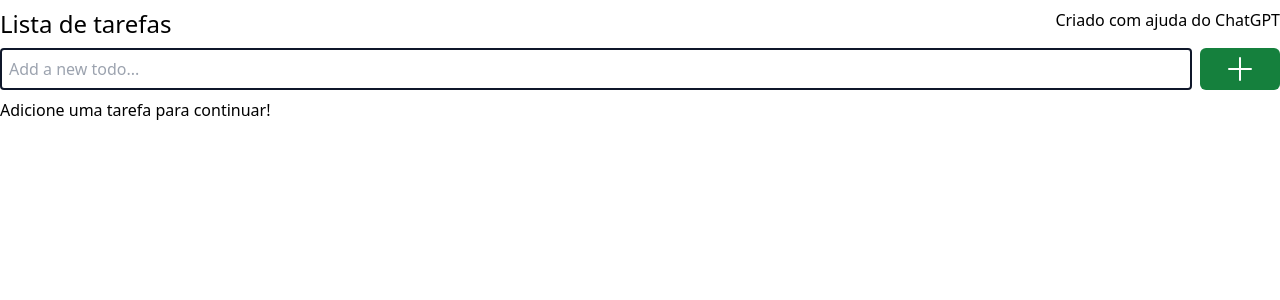
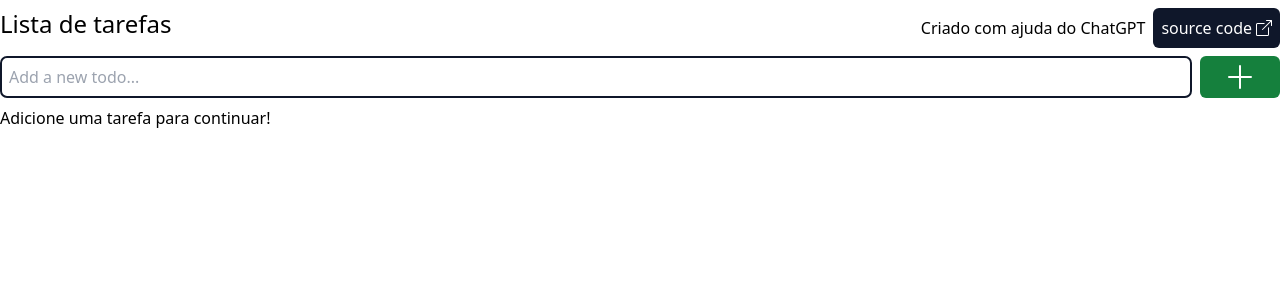
Before and after one commit to guidani/vuejs-todo, a Vue app: page / in a window 1280 px wide. Shown: the top 300 px of the page. Built offline with nearby package versions, Linux system fonts and the light colour scheme.

Commit message:
adicionado link para o repositorio

```diff
--- a/src/App.vue
+++ b/src/App.vue
@@ -45,7 +45,7 @@ onMounted(() => {
             type="text"
             v-model="store.newTodo"
             placeholder="Add a new todo..."
-            class="outline-1 outline-slate-900 border pl-2 py-2 flex-1"
+            class="outline-1 outline-slate-900 border pl-2 py-2 flex-1 rounded-md"
             ref="myInput"
           />
           <button
--- /dev/null
+++ b/src/components/ExternalLinkIcon.vue
@@ -0,0 +1,23 @@
+<template>
+  <svg
+    xmlns="http://www.w3.org/2000/svg"
+    width="16"
+    height="16"
+    fill="currentColor"
+    class="bi bi-box-arrow-up-right"
+    viewBox="0 0 16 16"
+  >
+    <path
+      fill-rule="evenodd"
+      d="M8.636 3.5a.5.5 0 0 0-.5-.5H1.5A1.5 1.5 0 0 0 0 4.5v10A1.5 1.5 0 0 0 1.5 16h10a1.5 1.5 0 0 0 1.5-1.5V7.864a.5.5 0 0 0-1 0V14.5a.5.5 0 0 1-.5.5h-10a.5.5 0 0 1-.5-.5v-10a.5.5 0 0 1 .5-.5h6.636a.5.5 0 0 0 .5-.5z"
+    />
+    <path
+      fill-rule="evenodd"
+      d="M16 .5a.5.5 0 0 0-.5-.5h-5a.5.5 0 0 0 0 1h3.793L6.146 9.146a.5.5 0 1 0 .708.708L15 1.707V5.5a.5.5 0 0 0 1 0v-5z"
+    />
+  </svg>
+</template>
+
+<script setup lang="ts"></script>
+
+<style scoped></style>
--- a/src/components/layouts/RootLayout.vue
+++ b/src/components/layouts/RootLayout.vue
@@ -1,11 +1,22 @@
 <template>
   <div class="flex justify-between my-2">
     <h2 class="text-2xl">Lista de tarefas</h2>
-    <p>Criado com ajuda do ChatGPT</p>
+    <div class="flex items-center gap-2">
+
+      <p>Criado com ajuda do ChatGPT</p>
+      <a
+      href="https://github.com/guidani/vuejs-todo"
+      target="_blank"
+      class="flex gap-1 items-center bg-slate-900 text-white p-2 rounded-md"
+      >source code <i><ExternalLinkIcon /></i>
+    </a>
+  </div>
   </div>
   <slot></slot>
 </template>
 
-<script setup lang="ts"></script>
+<script setup lang="ts">
+import ExternalLinkIcon from "../ExternalLinkIcon.vue";
+</script>
 
 <style scoped></style>
--- a/src/hooks/useLocalStorage.vue
+++ /dev/null
@@ -1,3 +0,0 @@
-export function useLocalStorage(){
-
-}
```
